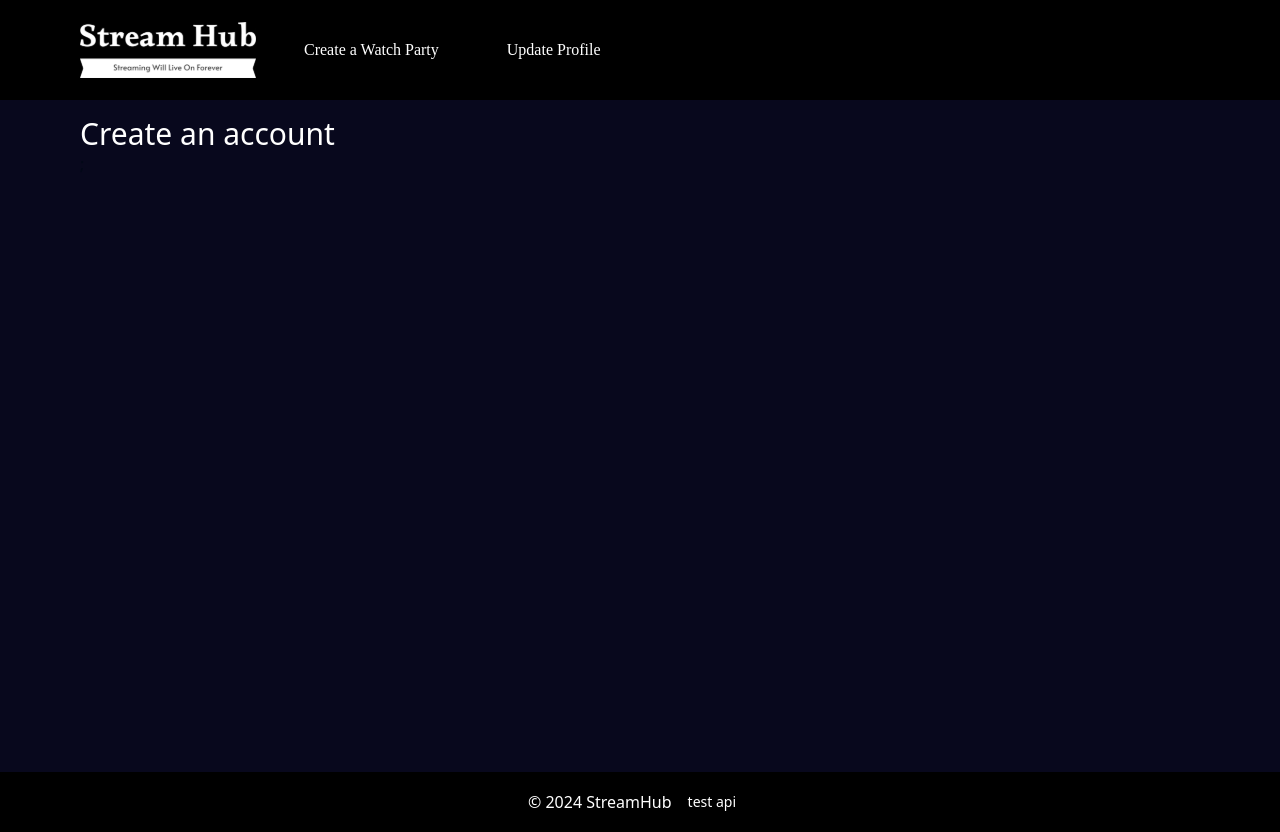
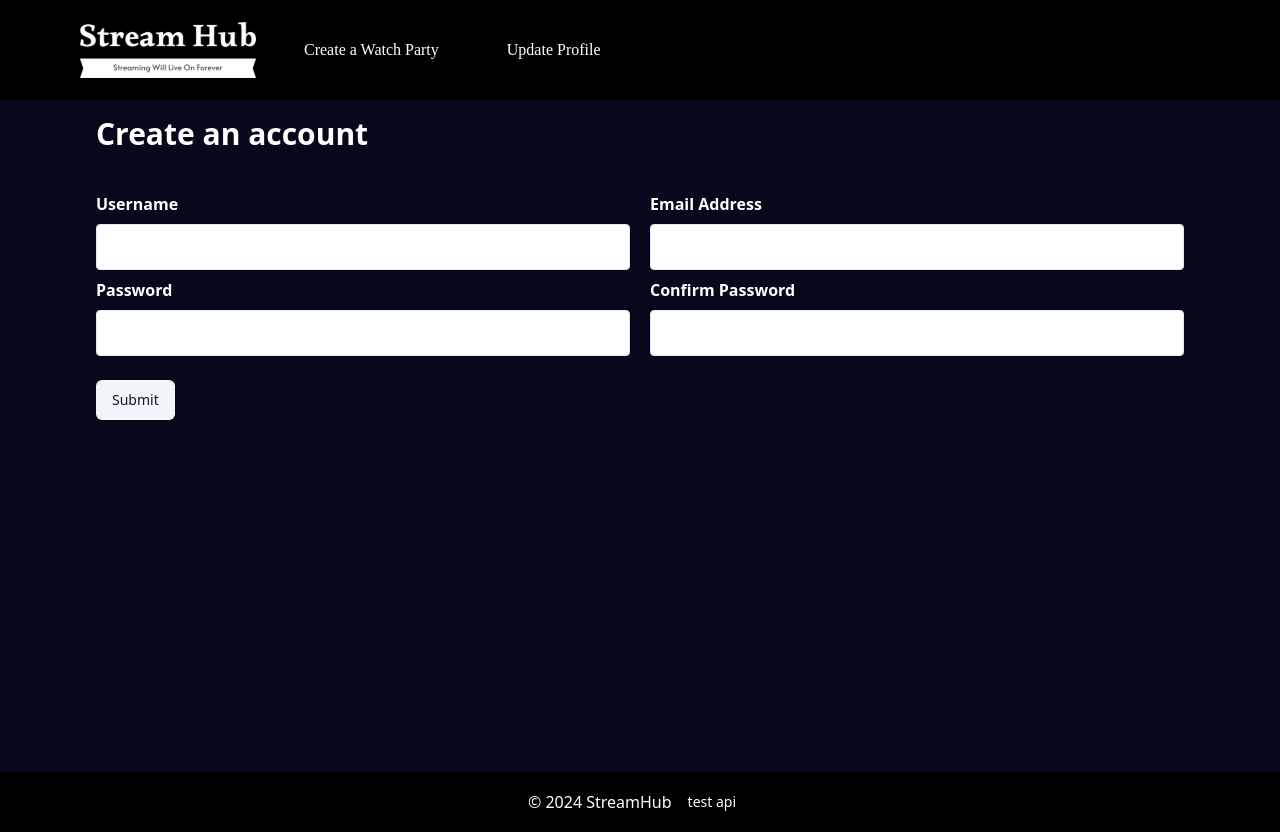
Before and after one commit to MaxChanSZ/streamhub-frontend, a React (Vite) app in the folder frontend-streamhub-main/: page /register in a window 1280 px wide. Both pictures are taken after a click on the button "Login". Built offline with nearby package versions, Linux system fonts and the light colour scheme; a web font is replaced by a local one.

Commit message:
Setup Register form with form inputs

```diff
--- a/frontend-streamhub-main/src/pages/RegisterPage.tsx
+++ b/frontend-streamhub-main/src/pages/RegisterPage.tsx
@@ -1,7 +1,74 @@
+import { Button } from "@/components/shadcn/ui/button";
+import { useForm } from "react-hook-form";
+type RegisterFormData = {
+  username: string;
+  email: string;
+  password: string;
+  confirmPassword: string;
+};
+
 const RegisterPage = () => {
+  const { register, watch, handleSubmit } = useForm<RegisterFormData>();
+  const inputFieldFormat =
+    "border rounded w-full py-2 px-3.5 my-2 font-normal text-black text-lg";
   return (
     <>
-      <h1 className="text-3xl text-white">Create an account</h1>;
+      <h1 className="text-3xl text-white px-4 font-bold">Create an account</h1>;
+      <form className="text-white align-center font-bold px-4 py-4">
+        <div className="flex flex-col md:flex-row gap-5">
+          <label className="flex-1">
+            Username
+            <input
+              className={inputFieldFormat}
+              {...register("username")}
+            ></input>
+          </label>
+          <label className="flex-1">
+            Email Address
+            <input
+              className={inputFieldFormat}
+              {...register("email")}
+              type="email"
+            ></input>
+          </label>
+        </div>
+        <div className="flex flex-col md:flex-row gap-5">
+          <label className="flex-1">
+            Password
+            <input
+              className={inputFieldFormat}
+              {...register("password", {
+                minLength: {
+                  value: 8,
+                  message: "Password must be at least 8 characters",
+                },
+              })}
+              type="password"
+            ></input>
+          </label>
+          <label className="flex-1">
+            Confirm Password
+            <input
+              className={inputFieldFormat}
+              {...register("confirmPassword", {
+                validate: (value) => {
+                  if (!value) {
+                    return "Please enter a password";
+                  } else if (watch("password") !== value) {
+                    return "Your passwords do not match";
+                  }
+                },
+              })}
+              type="password"
+            ></input>
+          </label>
+        </div>
+        <span>
+          <Button type="submit" variant="secondary" className="my-4">
+            Submit
+          </Button>
+        </span>
+      </form>
     </>
   );
 };
```
